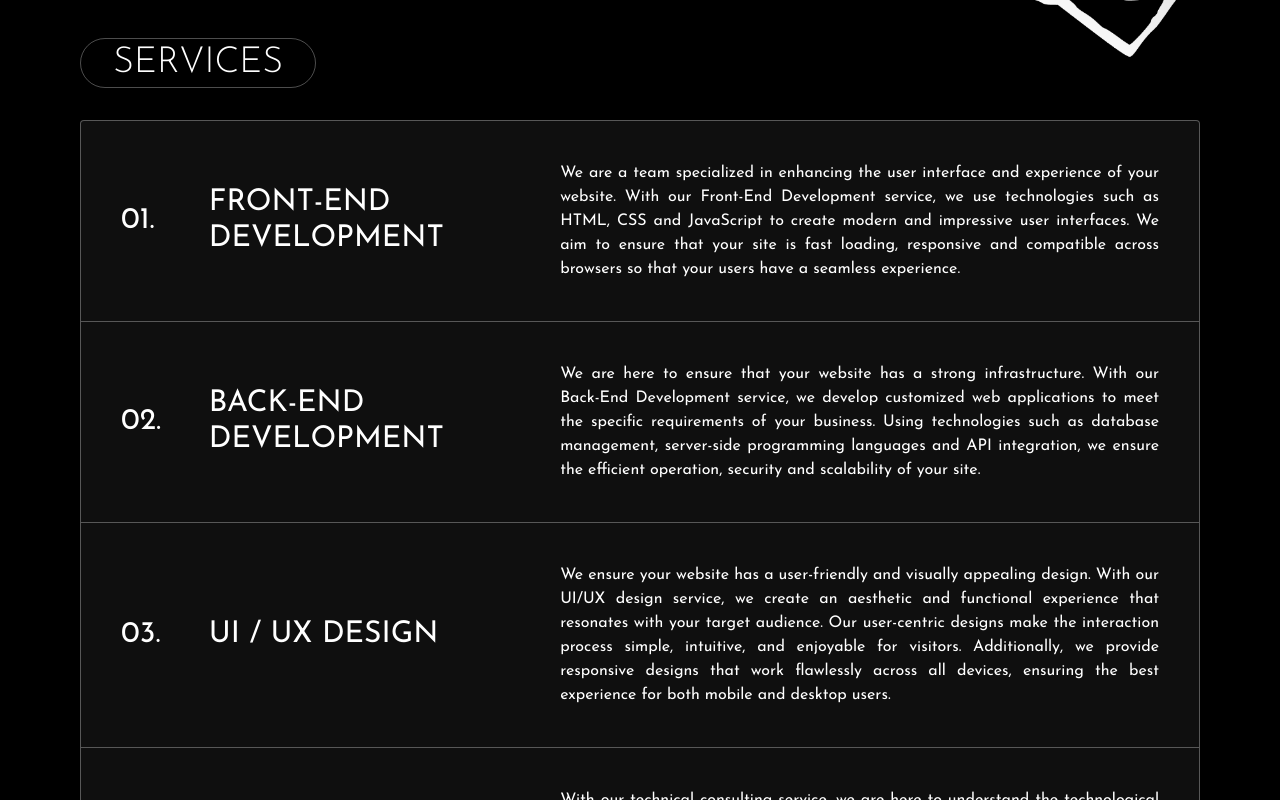
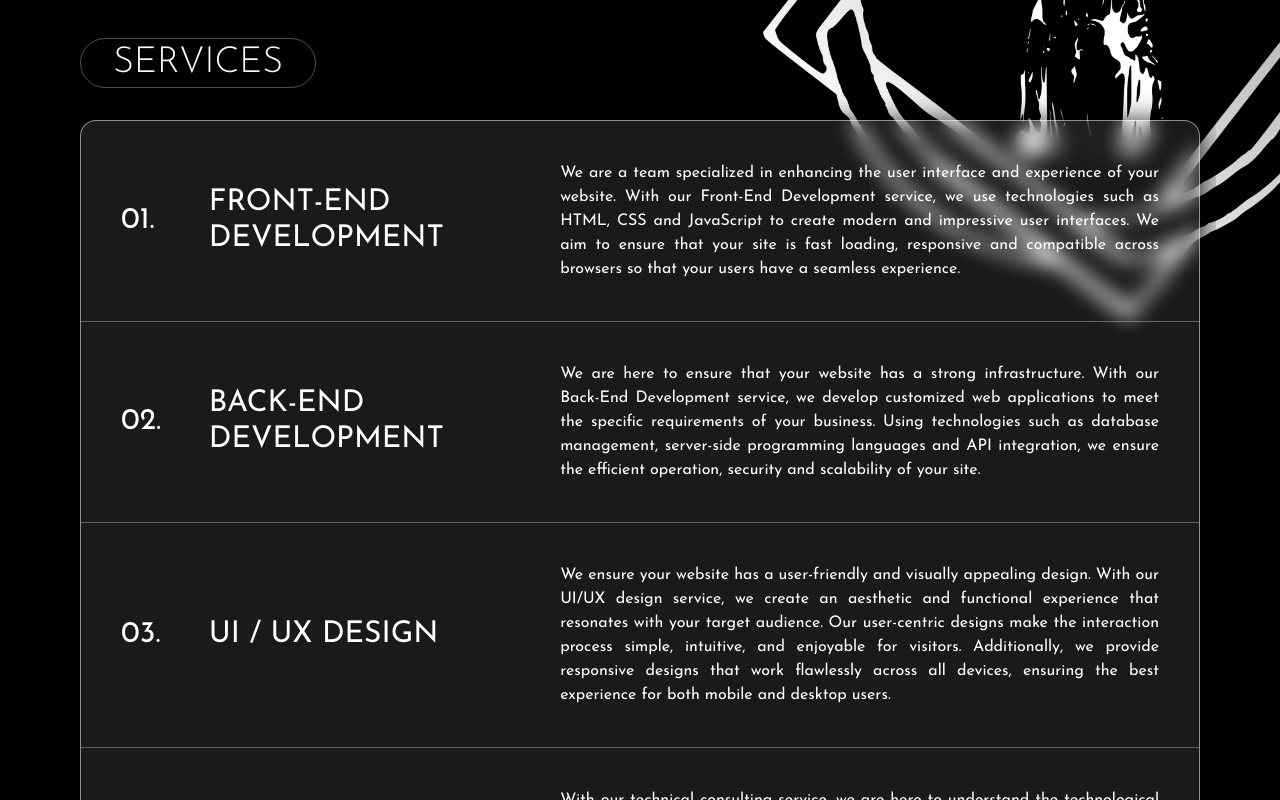
Before and after one commit to 911Development/dismas-client, a Next.js app: page / in a window 1280 px wide. Shown: the part 2360-3160 px from the top of the page. Built offline with nearby package versions, Linux system fonts and the light colour scheme; a web font is replaced by a local one.

Commit message:
implemented glass effect

```diff
--- a/components/home/Projects.js
+++ b/components/home/Projects.js
@@ -51,6 +51,14 @@ const projects = [
       "https://play.google.com/store/apps/details?id=com.kibtaxi.kibtaxi",
   },
   {
+    name: "UpGolf",
+    year: 2024,
+    techStack: ["JavaScript", "React", "Next.js"],
+    description:
+      "Aristocrat Tourism served as a gathering spot for local golfers, but it quickly began to attract interest from surrounding regions.",
+    liveLink: "https://upgolfclub.com/",
+  },
+  {
     name: "DigitBuzz",
     year: 2025,
     techStack: [
@@ -80,14 +88,6 @@ const projects = [
       "We serve as a leading brand in the sector with high quality ship equipment and marine equipment. We offer innovative and durable solutions, keeping customer satisfaction at the forefront.",
     liveLink: "http://emesgemi.com/",
   },
-  {
-    name: "UpGolf",
-    year: 2024,
-    techStack: ["JavaScript", "React", "Next.js"],
-    description:
-      "Aristocrat Tourism served as a gathering spot for local golfers, but it quickly began to attract interest from surrounding regions.",
-    liveLink: "https://upgolfclub.com/",
-  },
 ];
 
 const Projects = () => {
@@ -108,7 +108,7 @@ const Projects = () => {
     <motion.section
       ref={ref}
       style={{ width }}
-      className="relative w-full lg:w-[85%] mx-auto lg:flex gap-3 lg:gap-0 rounded border bg-[#0f0f0f] p-10"
+      className="relative w-full lg:w-[85%] mx-auto lg:flex gap-3 lg:gap-0 rounded border glass p-10"
     >
       <section className="lg:w-1/2 mb-12 lg:mb-0 space-y-20">
         <div className="lg:sticky lg:top-32 lg:self-start">
--- a/components/home/Services.js
+++ b/components/home/Services.js
@@ -47,7 +47,7 @@ const Services = () => {
         <section className="border rounded-full inline-block text-start px-8 py-1 mb-8">
           <span className="font-[300] text-2xl lg:text-4xl">SERVICES</span>
         </section>
-        <section className="border rounded bg-[#0f0f0f]">
+        <section className="border rounded glass">
           {services.map((service) => (
             <motion.section
               initial={{ y: 150, opacity: 0.15 }}
--- a/pages/index.js
+++ b/pages/index.js
@@ -136,7 +136,7 @@ export default function Home() {
           <motion.img
             src="/about_icon.png"
             alt="Dismas About"
-            className="hidden lg:block w-[60%] absolute -bottom-20 right-0 translate-x-1/4 translate-y-1/2"
+            className="hidden lg:block w-[60%] absolute -bottom-1/2 right-0 translate-x-1/4 translate-y-1/2"
             initial={{ opacity: 0 }}
             whileInView={{ opacity: [0, 1] }}
             transition={{ delay: 1, duration: 0.5, ease: "easeOut" }}
--- a/styles/globals.css
+++ b/styles/globals.css
@@ -43,3 +43,13 @@ body {
 .trajan {
   font-family: "Trajan Pro", serif;
 }
+
+.glass {
+  /* From https://css.glass */
+  background: rgba(255, 255, 255, 0.1);
+  border-radius: 16px;
+  box-shadow: 0 4px 30px rgba(0, 0, 0, 1);
+  backdrop-filter: blur(10px);
+  -webkit-backdrop-filter: blur(10px);
+  border: 1px solid rgba(255, 255, 255, 0.5);
+}
```
